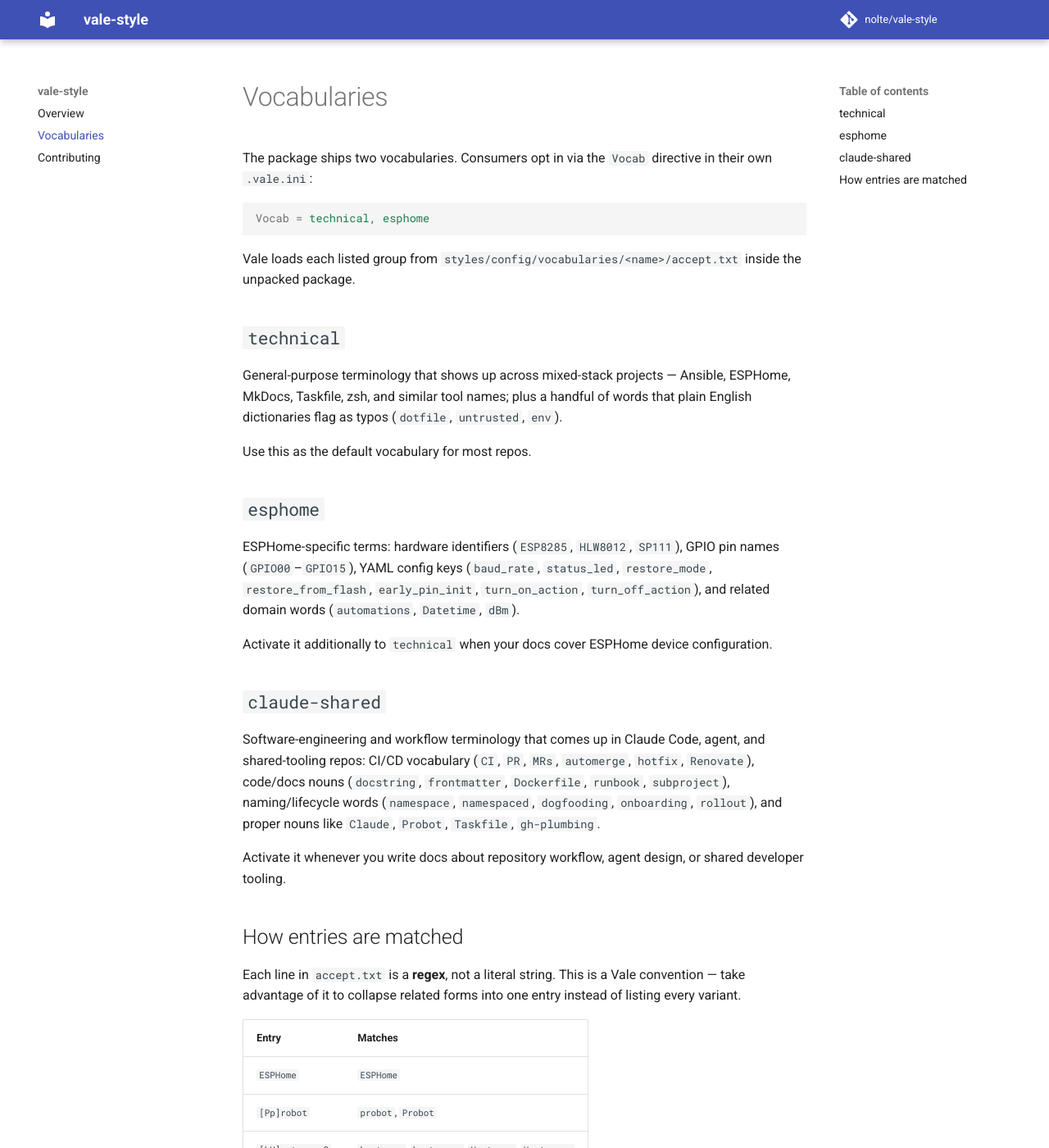
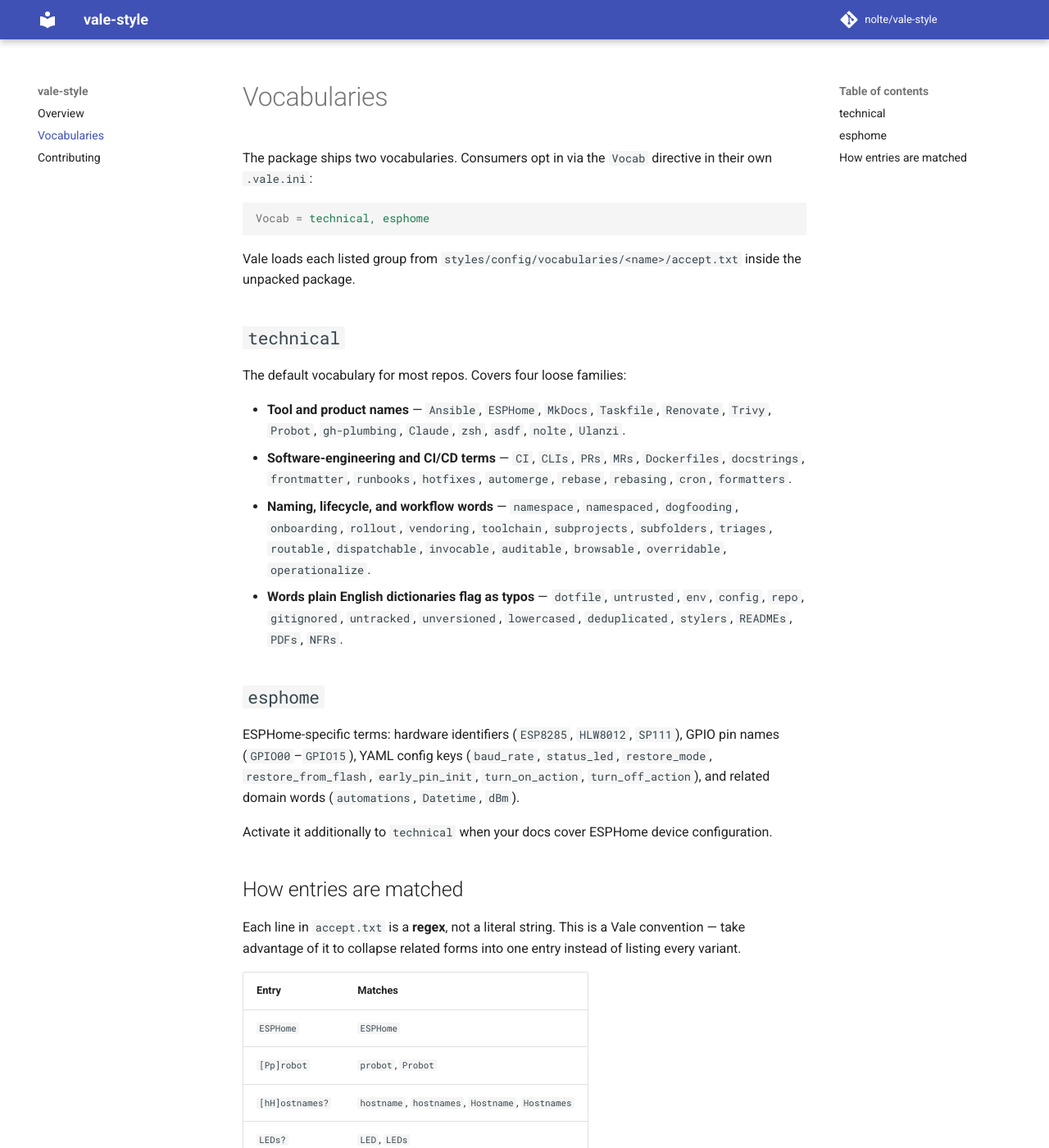
Before and after one commit to nolte/vale-style, an MkDocs documentation site: the page built from docs/vocabularies.md, in a window 1280 px wide and 1400 px high. Shown: the whole window at 82% size. Built offline with MkDocs 1.6.1 and Material for MkDocs 9.7.7, drawn with Linux system fonts in a browser that asks for light colours; comment, search, counter and statistics services are not loaded.

Commit message:
Merge claude-shared vocab into technical
The imported terms are general-purpose software-engineering vocabulary,
not Claude-specific — keeping them as a separate group implied a
narrower scope than they actually have. Folding them into technical
makes them the default for any consumer that already opts into the
technical vocab.

- Consolidate all entries into technical, dedupe overlaps (Probot,
  MkDocs, Taskfile, READMEs?, [Rr]epos?), collapse singular/plural
  pairs via regex (Dockerfiles?, runbooks?, hotfixes?, …).
- Drop the now-empty claude-shared vocab dir and remove it from .vale.ini.
- Restructure the technical section in docs/vocabularies.md to group
  entries by purpose (tools, CI/CD, workflow, typo-prone words).

Co-Authored-By: Claude Opus 4.7 (1M context) <noreply@anthropic.com>

```diff
--- a/docs/vocabularies.md
+++ b/docs/vocabularies.md
@@ -10,21 +10,18 @@ Vale loads each listed group from `styles/config/vocabularies/<name>/accept.txt`
 
 ## `technical`
 
-General-purpose terminology that shows up across mixed-stack projects — Ansible, ESPHome, MkDocs, Taskfile, zsh, and similar tool names; plus a handful of words that plain English dictionaries flag as typos (`dotfile`, `untrusted`, `env`).
+The default vocabulary for most repos. Covers four loose families:
 
-Use this as the default vocabulary for most repos.
+- **Tool and product names** — `Ansible`, `ESPHome`, `MkDocs`, `Taskfile`, `Renovate`, `Trivy`, `Probot`, `gh-plumbing`, `Claude`, `zsh`, `asdf`, `nolte`, `Ulanzi`.
+- **Software-engineering and CI/CD terms** — `CI`, `CLIs`, `PRs`, `MRs`, `Dockerfiles`, `docstrings`, `frontmatter`, `runbooks`, `hotfixes`, `automerge`, `rebase`, `rebasing`, `cron`, `formatters`.
+- **Naming, lifecycle, and workflow words** — `namespace`, `namespaced`, `dogfooding`, `onboarding`, `rollout`, `vendoring`, `toolchain`, `subprojects`, `subfolders`, `triages`, `routable`, `dispatchable`, `invocable`, `auditable`, `browsable`, `overridable`, `operationalize`.
+- **Words plain English dictionaries flag as typos** — `dotfile`, `untrusted`, `env`, `config`, `repo`, `gitignored`, `untracked`, `unversioned`, `lowercased`, `deduplicated`, `stylers`, `READMEs`, `PDFs`, `NFRs`.
 
 ## `esphome`
 
 ESPHome-specific terms: hardware identifiers (`ESP8285`, `HLW8012`, `SP111`), GPIO pin names (`GPIO00`–`GPIO15`), YAML config keys (`baud_rate`, `status_led`, `restore_mode`, `restore_from_flash`, `early_pin_init`, `turn_on_action`, `turn_off_action`), and related domain words (`automations`, `Datetime`, `dBm`).
 
 Activate it additionally to `technical` when your docs cover ESPHome device configuration.
-
-## `claude-shared`
-
-Software-engineering and workflow terminology that comes up in Claude Code, agent, and shared-tooling repos: CI/CD vocabulary (`CI`, `PR`, `MRs`, `automerge`, `hotfix`, `Renovate`), code/docs nouns (`docstring`, `frontmatter`, `Dockerfile`, `runbook`, `subproject`), naming/lifecycle words (`namespace`, `namespaced`, `dogfooding`, `onboarding`, `rollout`), and proper nouns like `Claude`, `Probot`, `Taskfile`, `gh-plumbing`.
-
-Activate it whenever you write docs about repository workflow, agent design, or shared developer tooling.
 
 ## How entries are matched
 
```
Also changed, not shown: README.md (+1 -2 lines), 3 other files.
